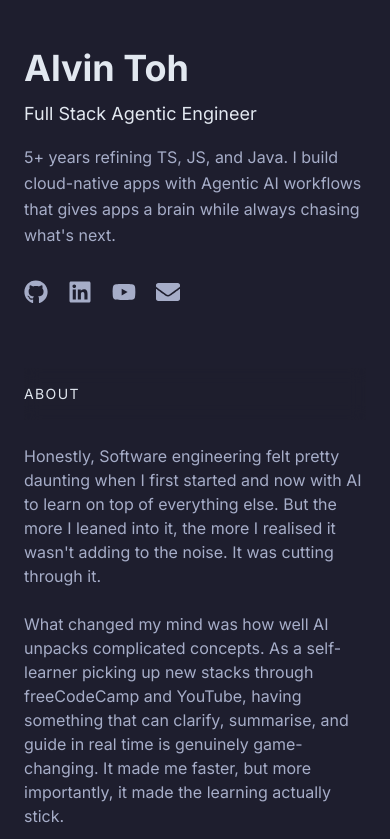
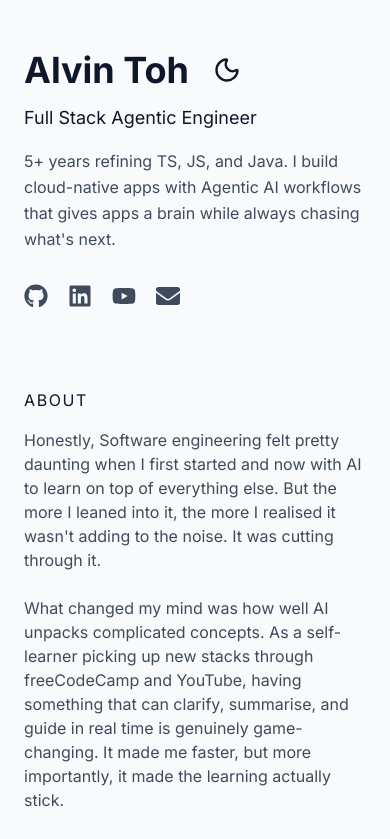
Before and after one commit to alvintoh/dev-portfolio-v1, a Next.js app: page / in a window 390 px wide. Shown: the top 839 px of the page. Built offline with nearby package versions, Linux system fonts and the light colour scheme.

Commit message:
feat(Claude): refine mobile design, update light, dark theme toggle, while integrating arch-diagram skills into Claude with new architect agent

```diff
--- a/src/app/globals.css
+++ b/src/app/globals.css
@@ -5,7 +5,27 @@
   --foreground: #a6adc8;
   --heading: #e2e8f0;
   --accent: #54d8b9;
+  --accent-rgb: 84 216 185;
+  --glow-rgb: 29 78 216;
+  --glow-opacity: 0.15;
+  --glow-size: 600px;
+  --glow-fade: 80%;
   --surface: #313244;
+  color-scheme: dark;
+}
+
+:root[data-theme="light"] {
+  --background: #f8fafc;
+  --foreground: #3f4b5c;
+  --heading: #0f172a;
+  --accent: #0f766e;
+  --accent-rgb: 15 118 110;
+  --glow-rgb: 107 114 128;
+  --glow-opacity: 0.22;
+  --glow-size: 520px;
+  --glow-fade: 72%;
+  --surface: #e2e8f0;
+  color-scheme: light;
 }
 
 @theme inline {
@@ -25,5 +45,8 @@
     background: var(--background);
     color: var(--foreground); /* default text color */
     font-family: var(--font-sans);
+    transition:
+      background-color 0.2s ease,
+      color 0.2s ease;
   }
 }
--- a/src/app/page.tsx
+++ b/src/app/page.tsx
@@ -1,3 +1,7 @@
+"use client";
+
+import { useEffect, useMemo, useState } from "react";
+
 import { AboutSection } from "@/components/AboutSection";
 import { ExperiencesSection } from "@/components/ExperiencesSection";
 import { Footer } from "@/components/Footer";
@@ -5,9 +9,49 @@ import { HeroSection } from "@/components/HeroSection";
 import { Navigation } from "@/components/Navigation";
 import { ProjectsSection } from "@/components/ProjectsSection";
 import { SocialLinks } from "@/components/SocialLinks";
+import { Moon, Sun } from "lucide-react";
 import { MouseGlow } from "../components/MouseGlow";
 
+type Theme = "dark" | "light";
+
+const THEME_STORAGE_KEY = "theme";
+
 export default function Home() {
+  const [theme, setTheme] = useState<Theme>("dark");
+
+  useEffect(() => {
+    const savedTheme = window.localStorage.getItem(THEME_STORAGE_KEY);
+    const prefersLight = window.matchMedia(
+      "(prefers-color-scheme: light)",
+    ).matches;
+
+    const initialTheme: Theme =
+      savedTheme === "light" || savedTheme === "dark" ? savedTheme
+      : prefersLight ? "light"
+      : "dark";
+
+    setTheme(initialTheme);
+  }, []);
+
+  useEffect(() => {
+    document.documentElement.setAttribute("data-theme", theme);
+    window.localStorage.setItem(THEME_STORAGE_KEY, theme);
+  }, [theme]);
+
+  const toggleTheme = () => {
+    setTheme((current) => (current === "dark" ? "light" : "dark"));
+  };
+
+  const { toggleThemeAriaLabel, toggleThemeIcon } = useMemo(
+    () => ({
+      toggleThemeAriaLabel:
+        theme === "dark" ? "Switch to light mode" : "Switch to dark mode",
+      toggleThemeIcon:
+        theme === "dark" ? <Sun size={28} /> : <Moon size={28} />,
+    }),
+    [theme],
+  );
+
   return (
     <div className="min-h-screen relative">
       <MouseGlow />
@@ -16,7 +60,11 @@ export default function Home() {
         <div className="lg:flex lg:justify-between lg:gap-16">
           {/* Left Sidebar - Fixed on desktop */}
           <header className="lg:sticky lg:top-0 lg:flex lg:max-h-screen lg:w-[48%] lg:flex-col lg:py-24">
-            <HeroSection />
+            <HeroSection
+              onToggleTheme={toggleTheme}
+              toggleThemeAriaLabel={toggleThemeAriaLabel}
+              toggleThemeIcon={toggleThemeIcon}
+            />
             <div className="mt-8 lg:mt-12">
               <Navigation />
             </div>
--- a/src/components/AboutSection.tsx
+++ b/src/components/AboutSection.tsx
@@ -6,7 +6,7 @@ import Link from "next/link";
 export function AboutSection() {
   return (
     <section id="about" className="scroll-mt-24 lg:scroll-mt-0">
-      <h2 className="text-sm tracking-widest uppercase text-heading mb-6 lg:hidden sticky top-0 bg-background/90 backdrop-blur-sm py-4 z-10">
+      <h2 className="text-md tracking-widest uppercase text-heading lg:hidden sticky top-0 bg-background/90 backdrop-blur-sm py-4 z-10">
         About
       </h2>
 
--- a/src/components/ExperiencesSection.tsx
+++ b/src/components/ExperiencesSection.tsx
@@ -7,7 +7,7 @@ import { experienceData } from "@/data/experience-data";
 export function ExperiencesSection() {
   return (
     <section id="experience" className="scroll-mt-24 lg:scroll-mt-0">
-      <h2 className="text-sm tracking-widest uppercase text-heading mb-6 lg:hidden sticky top-0 bg-background/90 backdrop-blur-sm py-4 z-10">
+      <h2 className="text-md tracking-widest uppercase text-heading lg:hidden sticky top-0 bg-background/90 backdrop-blur-sm py-4 z-10">
         Experience
       </h2>
       <div className="flex flex-col gap-2 group/cards">
@@ -17,7 +17,7 @@ export function ExperiencesSection() {
             href={exp.companyUrl}
             target="_blank"
             rel="noopener noreferrer"
-            className="group grid grid-cols-1 sm:grid-cols-[120px_1fr] gap-1 sm:gap-6 p-4 -mx-4 rounded-lg transition-all duration-200 hover:bg-surface/60 hover:shadow-[inset_0_1px_0_0_rgba(148,163,184,0.1)] hover:drop-shadow-lg lg:group-hover/cards:opacity-50 lg:hover:!opacity-100"
+            className="group grid grid-cols-1 sm:grid-cols-[120px_1fr] gap-1 sm:gap-6 p-4 -mx-4 rounded-lg transition-all duration-200 hover:bg-surface/60 hover:shadow-[inset_0_1px_0_0_rgba(148,163,184,0.1)] hover:drop-shadow-lg lg:group-hover/cards:opacity-50 lg:hover:opacity-100!"
           >
             <span className="text-xs font-bold text-foreground mt-1 whitespace-nowrap">
               {exp.period}
--- a/src/components/HeroSection.tsx
+++ b/src/components/HeroSection.tsx
@@ -1,13 +1,33 @@
 import { heroData } from "@/data/hero-data";
 import Link from "next/link";
 
-export const HeroSection = () => {
+type HeroSectionProps = {
+  onToggleTheme: () => void;
+  toggleThemeAriaLabel: string;
+  toggleThemeIcon: React.ReactNode;
+};
+
+export const HeroSection = ({
+  onToggleTheme,
+  toggleThemeAriaLabel,
+  toggleThemeIcon,
+}: HeroSectionProps) => {
   return (
     <section className="flex flex-col gap-4">
       <div>
-        <h1 className="text-4xl md:text-5xl font-bold tracking-normal text-heading">
-          <Link href="/">{heroData.name}</Link>
-        </h1>
+        <div className="flex items-center gap-4">
+          <h1 className="text-4xl md:text-5xl font-bold tracking-normal text-heading">
+            <Link href="/">{heroData.name}</Link>
+          </h1>
+          <button
+            type="button"
+            onClick={onToggleTheme}
+            aria-label={toggleThemeAriaLabel}
+            className="inline-flex h-11 w-11 items-center justify-center text-heading transition-colors duration-200 hover:text-accent focus-visible:ring-2 focus-visible:ring-foreground/70 focus:outline-none"
+          >
+            {toggleThemeIcon}
+          </button>
+        </div>
         <h2 className="mt-3 text-lg sm:text-xl tracking-normal text-heading">
           {heroData.title}
         </h2>
--- a/src/components/MouseGlow.tsx
+++ b/src/components/MouseGlow.tsx
@@ -17,7 +17,7 @@ export function MouseGlow() {
     <div
       className="pointer-events-none fixed inset-0 z-30 hidden lg:block transition-opacity duration-300"
       style={{
-        background: `radial-gradient(600px at ${position.x}px ${position.y}px, rgba(29, 78, 216, 0.15), transparent 80%)`,
+        background: `radial-gradient(var(--glow-size) at ${position.x}px ${position.y}px, rgb(var(--glow-rgb) / var(--glow-opacity)), transparent var(--glow-fade))`,
       }}
     />
   );
--- a/src/components/ProjectsSection.tsx
+++ b/src/components/ProjectsSection.tsx
@@ -8,7 +8,7 @@ import { projectData } from "@/data/project-data";
 export function ProjectsSection() {
   return (
     <section id="projects" className="scroll-mt-24 lg:scroll-mt-0">
-      <h2 className="text-sm tracking-widest uppercase text-heading mb-6 lg:hidden sticky top-0 bg-background/90 backdrop-blur-sm py-4 z-10">
+      <h2 className="text-md tracking-widest uppercase text-heading lg:hidden sticky top-0 bg-background/90 backdrop-blur-sm py-4 z-10">
         Projects
       </h2>
       <div className="flex flex-col gap-2 group/cards">
@@ -18,9 +18,9 @@ export function ProjectsSection() {
             href={project.websiteUrl}
             target="_blank"
             rel="noopener noreferrer"
-            className="group grid grid-cols-1 sm:grid-cols-[120px_1fr] gap-4 sm:gap-6 p-4 -mx-4 rounded-lg transition-all duration-200 hover:bg-surface/60 hover:shadow-[inset_0_1px_0_0_rgba(148,163,184,0.1)] hover:drop-shadow-lg lg:group-hover/cards:opacity-50 lg:hover:!opacity-100"
+            className="group grid grid-cols-1 sm:grid-cols-[120px_1fr] gap-4 sm:gap-6 p-4 -mx-4 rounded-lg transition-all duration-200 hover:bg-surface/60 hover:shadow-[inset_0_1px_0_0_rgba(148,163,184,0.1)] hover:drop-shadow-lg lg:group-hover/cards:opacity-50 lg:hover:opacity-100!"
           >
-            <div className="overflow-hidden rounded-md border-2 border-[#233554] group-hover:border-accent/30 transition-colors sm:mt-1 w-full sm:w-[120px] h-20 sm:h-[72px]">
+            <div className="overflow-hidden rounded-md border-2 border-foreground/30 group-hover:border-accent/30 sm:mt-1 w-full sm:w-30 h-20 sm:h-18">
               <ImageWithFallback
                 src={project.image}
                 alt={project.title}
```
Also changed, not shown: .claude/agents/architect.md (renamed from .claude/agents/architecture.md), .claude/settings.local.json, .claude/skills/arch-diagram/SKILL.md, 8 other files (tests, documents, lock files or other folders).
